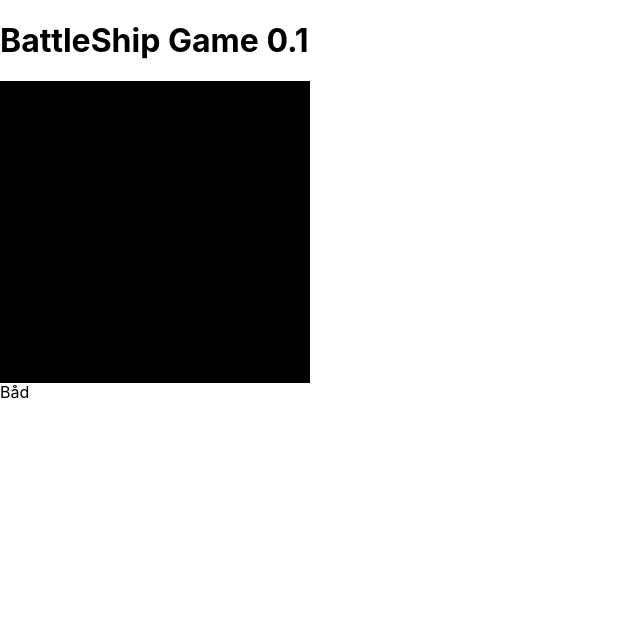
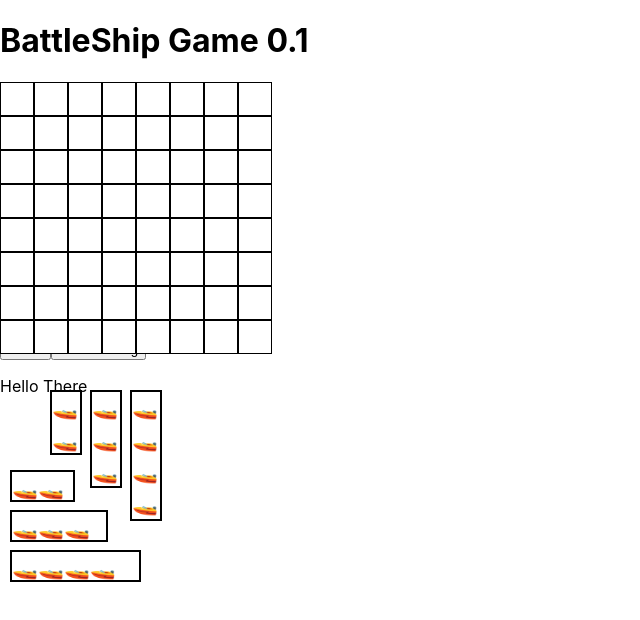
Before and after one commit to mikkelraben/SaenkeSlagSkib, a React (Create React App) app in the folder ReactServer/saenkeslagskib/: page / in a window 1280 px wide. Shown: the top 620 px of the page, without its empty margins (0-640 px from the left). Built offline with nearby package versions, Linux system fonts and the light colour scheme; no server answers.

Commit message:
Client redone

```diff
--- a/ReactServer/saenkeslagskib/src/App.js
+++ b/ReactServer/saenkeslagskib/src/App.js
@@ -14,7 +14,6 @@ function App() {
     <div className="App">
       <h1>BattleShip Game 0.1</h1>
         <Board/>
-        <Ship />
     </div>
   );
 }
--- a/ReactServer/saenkeslagskib/src/Boat.js
+++ b/ReactServer/saenkeslagskib/src/Boat.js
@@ -1,90 +1,46 @@
+import { DraggableItems } from "./Constants"
+import { useDrag } from "react-dnd"
 
+export function Boat(props){
+    const [{ isDragging }, dragRef] = useDrag(() => ({
+        type: DraggableItems.BOAT,
+        item: {
+            index: props.index,
+            length: props.length,
+            direction: props.direction
+        },
+        collect: (monitor) => ({
+            isDragging: monitor.isDragging()
+        }),
+    }));
 
-class Boat {
-    constructor(x,y,length,orientation){ //Constructor for the boat.
-        this.x = x;
-        this.y = y;
-        this.length = length;
-        this.orientation = orientation;
+    const GenerateBoat = () => {
+        let boat = "";
+        for (let i = 0; i < props.length; i++) {
+            boat += "🚤";
+        }
+        return boat;
     }
 
-
-    SetShipLength() { //Sets the length of the boat.
-        const minBoatLength = 2;
-        const maxBoatLength = parseInt(this.size / 2); //The max length of the boat is half the size of the board.
-
-        for (let i = 0; i < this.size; i++) {
-            const boatLength = this.GetRandomNumber(minBoatLength, maxBoatLength); //Gets a random number between the min and max boat length.
-            const orientation = this.GetRandomNumber(0, 1);
-            const x = this.GetRandomNumber(0, this.size - 1); //Gets a random x coordinate.
-            const y = this.GetRandomNumber(0, this.size - 1); //Gets a random y coordinate.
-
-            this.boats.push(new Boat(x, y, boatLength, orientation)); //Adds the boat to the array.
-        }
+    const style = {
+        cursor: "move",
+        // Janky way to get the boat to be centered
+        height: props.direction===false ? (33*props.length)-5+"px" : 28+"px",
+        width: props.direction===true ? (33*props.length)-5+"px" : 28+"px",
+        border: "2px solid black",
+        background: "transparent",
+        display: isDragging&&props.index!==-1 ? "none":"block",
+        position: "absolute",
+        top: props.top,
+        left: props.left,
+        zIndex: 1,
+        fontSize: "1.3rem",
+        lineHeight: "2rem",
     }
 
-    SetAllBoats() { //Sets all the boats on the board.
-        for (let i = 0; i < this.boats.length; i++) {
-            this.SetBoat(this.boats[i]);
-        }
-
-        this.SetShipLength();
-    }
-
-
-    BuildBoats() { //Builds the boats on the board.
-        let boardCopy = Boat.CopyArrayOfObjects(this.board);
-        let direction = this.GetDirections();
-        let BoatCoordinates = [];
-        let startPoint = {
-            x: this.GetRandomNumber(0, this.size - 1),
-            y: this.GetRandomNumber(0, this.size - 1)
-        };
-
-        let curentPoint;
-
-        for (let i = 0; i < this.boats.length; i++) { //Loops through all the boats.
-
-            let nextPoint = {
-                x: startPoint.x,
-                y: startPoint.y
-            };
-
-            if (this.IsValidPoint(nextPoint)) { //Checks if the next point is valid.
-                curentPoint = nextPoint;
-                startPoint = nextPoint;
-                BoatCoordinates.push(curentPoint);
-            } else { //If the next point is not valid, it will try to find a new point.
-                i--;
-            }
-
-            if(!this.IsValidPoint(boardCopy,nextPoint)){ //If the boat is not valid, it will be removed from the array.
-                this.invalidAttempts += 1;
-                this.BuildBoats(Boat);
-                return;
-            }
-            curentPoint = nextPoint;
-            BoatCoordinates.push(curentPoint);
-            this.SetBoat(this.boats[i], boardCopy, curentPoint);
-
-            if (this.boats[i].orientation === 0) { //If the boat is horizontal.
-                direction = this.GetDirections();
-            }
-
-            nextPoint = this.GetNextPoint(curentPoint, direction); //Gets the next point.
-
-            if (this.IsValidPoint(nextPoint)) {
-                curentPoint = nextPoint;
-                startPoint = nextPoint;
-                BoatCoordinates.push(curentPoint);
-            } else {
-                i--;
-            }
-        }
-
-    }
-
-
-
-
-} export default Boat; //Exports the class.
+    return(
+        <div ref={dragRef} style={style}>
+            {GenerateBoat()}
+        </div>
+    )
+}
--- /dev/null
+++ b/ReactServer/saenkeslagskib/src/Constants.js
@@ -0,0 +1,5 @@
+export const BoardSize = 8;
+
+export const DraggableItems = {
+    BOAT: "BOAT"
+}
--- a/ReactServer/saenkeslagskib/src/Square.js
+++ b/ReactServer/saenkeslagskib/src/Square.js
@@ -1,21 +1,72 @@
-import "./square.css";
+//import "./square.css";
+import { useDrop } from 'react-dnd';
+import { DraggableItems, BoardSize }from './Constants';
+import React from 'react';
 
-function Square(props){
-    const color = props.value === -1  ? "white" : "black";
+const CanDropOnSquare = (item, index, state, isDonePlacing) => {
+    if(isDonePlacing){
+        return false;
+    }
+    const x = index % BoardSize;
+    const y = Math.floor(index / BoardSize);
+    const boatlength = item.length;
+    const boatdirection = item.direction;
+    if(boatdirection === true){
+        if(x + boatlength <= BoardSize){
+            for(let i = 0; i < boatlength; i++){
+                if(state[x+i+y*BoardSize] !== 0 && state[x+i+y*BoardSize] !== (item.index+1)){
+                    return false;
+                }
+            }
+            return true;
+        }
+    }else{
+        if(y + boatlength <= BoardSize){
+            for(let i = 0; i < boatlength; i++){
+                if(state[x+y*BoardSize+i*BoardSize] !== 0 && state[x+y*BoardSize+i*BoardSize] !== (item.index+1)){
+                    return false;
+                }
+            }
+            return true;
+        }
+    }
+    return false;
+}
 
-    const btnStyle = {
-        backgroundColor: color,
-    }
+export default function Square(props){
+    const x = props.index % BoardSize;
+    const y = Math.floor(props.index / BoardSize);
 
+    const [{isOver, canDrop}, dropRef] = useDrop({
+        accept: DraggableItems.BOAT,
+        drop: (item) => {
+            props.handleBoatMove(item.index, x, y, item.direction, item.length);
+        },
+        canDrop: (item) => {
+            return CanDropOnSquare(item, props.index, props.state, props.isDonePlacing);
+        },
+        isOver: (monitor) => {
+            return monitor.isOver();
+        },
+        collect: (monitor) => ({
+            isOver: monitor.isOver(),
+            canDrop: monitor.canDrop()
 
+        }),
+    });
 
     return (
-        <button className="square" style={btnStyle}>
+        <div>
+            <div ref={dropRef} className="square" style={{
+                height:32,
+                width:32,
+                border:"0.1px solid black",
+                background: isOver&&canDrop  ?"yellow":"white",
+                position: 'relative'}}>
+                {props.children}
+            </div>
 
-        </button>
+        </div>
+
     );
 }
-
-
-
-export default Square;
--- a/ReactServer/saenkeslagskib/src/board.js
+++ b/ReactServer/saenkeslagskib/src/board.js
@@ -1,104 +1,103 @@
+import Square from "./Square";
+import { useEffect, useState } from "react";
+import { DndProvider } from "react-dnd";
+import { HTML5Backend } from "react-dnd-html5-backend";
+import { Boat} from './Boat';
+import { BoardSize } from "./Constants";
 
-import Square from "./Square";
-import "./row.css";
-import Boat from "./Boat";
-import React from "react";
+export default function Board(){
+    //states for board
+    const [boats, setBoats] = useState([]);
+    const [squares, setState] = useState(Array(BoardSize*BoardSize).fill(0));
+    const [isDonePlacing, setIsDonePlacing] = useState(false);
 
-function renderSquare(i, [BoatX, BoatY]){
-    const x = i % 8
-    const y = Math.floor(i / 8)
-    const isBoatHere = x === BoatX && y === BoatY
-    const square = isBoatHere ? <Square value={i} /> : <Square value={-1} />
-    const piece = isBoatHere ? <Boat/> : null
-
-    return (
-        <div key={i} style={{ width: "12.5%" , height: '12.5%'}}>
-            {square}
-            {piece}
-        </div>
-    )
-
-}
-
-
-function Board() {
-
-    const size = 10;
-
-    const rows = [];
-
-    const boats = [
-        {
-            id: 0,
-            position: [
-                {
-                    x: 8,
-                    y: 2
-                },
-                {
-                    x: 8,
-                    y: 3
-                }
-            ]
-        },
-        {
-            id: 1,
-            position: [
-                {
-                    x: 6,
-                    y: 2
-                },
-                {
-                    x: 6,
-                    y: 3
-                }
-            ]
-        }];
-
-    const squares = [];
-    for (let i = 0; i < (size*size); i++) {
-        squares.push(renderSquare(-1, [-1, -1]));
-
+    //styling for the board
+    const boardStyle = {
+        width: 32*BoardSize+"px",
+        height: 32*BoardSize+"px",
+        display: "grid",
+        gridTemplateColumns: "repeat("+BoardSize+", 1fr)",
+        gridTemplateRows: "repeat("+BoardSize+", 1fr)",
+        gridGap: "0px",
+        gridAutoRows: "1fr",
+        gridAutoColumns: "1fr"
     }
 
-    for (let i = 0; i < boats.length; i++) {
-        const boat = boats[i];
-        for (let j = 0; j < boat.position.length; j++) {
-            const position = boat.position[j];
-            squares[position.x + position.y * size] = boat.id;
+    // when boats updates update state
+    useEffect(() => {
+        const squares = Array(BoardSize*BoardSize).fill(0);
+        console.log(boats);
+        for(let i = 0; i < boats.length; i++){
+            const boat = boats[i];
+            for(let j = 0; j < boat.length; j++){
+                const x = boat.x + (boat.direction ? j : 0);
+                const y = boat.y + (boat.direction ? 0 : j);
+                squares[x+y*BoardSize] = i+1;
+            }
+        }
+        //console.log(squares);
+        setState(squares);
+    }, [boats]);
+
+    // move or create a boat
+    const handleBoatMove = (index, x, y,direction, length) => {
+        //if the index is -1 then the boat is new
+        if(index === -1){
+            //copy the boats array
+            const newBoats = [...boats];
+            //add the new boat
+            newBoats.push({x, y, direction, length});
+            //update the state
+            setBoats(newBoats);
+        }else{
+            //copy the boats array
+            const newBoats = [...boats];
+            //update the boats position
+            newBoats[index].x = x;
+            newBoats[index].y = y;
+            //update the state
+            setBoats(newBoats);
         }
     }
 
-    for (let i = 0; i < size; i++) {
-        const row = [];
-        for (let j = 0; j < size; j++) {
-            if (squares[j + i * size] !== -1) {
-                row.push(
-                    <Square
-                        key={j + i * size}
-                        value={squares[j + i * size]}
-                    />
-                );
-            } else {
-                row.push(
-                    <Square
-                        key={j + i * size}
-                        value={-1}
-                    />
-                );
+    function isBoatOnSquare(index){
+        //check if boat is on square and return index
+        for(let i = 0; i < boats.length; i++){
+            if((boats[i].x === (index % BoardSize)) && (boats[i].y === (Math.floor(index / BoardSize)))){
+                return i;
             }
         }
-
-        rows.push(<div key={i} className="board-row">{row}</div>);
+        return -1;
     }
 
     return (
-        <div className="board">
-            {rows}
-        </div>
-    );
+        <div>
+            <DndProvider backend={HTML5Backend}>
+                <div className="board" style={ boardStyle }>
+                    {squares.map((square, index) => {
+                        return <Square key={index} index={index} handleBoatMove={handleBoatMove} isDonePlacing={isDonePlacing} state={squares} children={
+                            isBoatOnSquare(index) !== -1 ? <Boat index={isBoatOnSquare(index)} length={boats[isBoatOnSquare(index)].length} direction={boats[isBoatOnSquare(index)].direction}/> : null }/>
+                    })}
+                </div>
+                <button onClick={() => {setBoats([]);setIsDonePlacing(false)}}>Reset</button>
+                <button onClick={() => setIsDonePlacing(true)}>Done Placing</button>
+                {!isDonePlacing&&
+                <div style={{position: "relative", top: 30}}>
+                    <Boat index={-1} length={2} left={50} direction={false}/>
+                    <Boat index={-1} length={3} left={90} direction={false}/>
+                    <Boat index={-1} length={4} left={130} direction={false}/>
+                    <Boat index={-1} length={2} left={10} top={80} direction={true}/>
+                    <Boat index={-1} length={3} left={10} top={120} direction={true}/>
+                    <Boat index={-1} length={4} left={10} top={160} direction={true}/>
+                </div>}
 
 
+            </DndProvider>
+            <p>
+                Hello There
+            </p>
 
+        </div>
 
-} export default Board;
+    );
+}
--- a/ReactServer/saenkeslagskib/src/row.css
+++ /dev/null
@@ -1,3 +0,0 @@
-.board-row{
-    height: 30px;
-}
```
Also changed, not shown: ReactServer/saenkeslagskib/src/DnD.js (deleted, +0 -45 lines).
